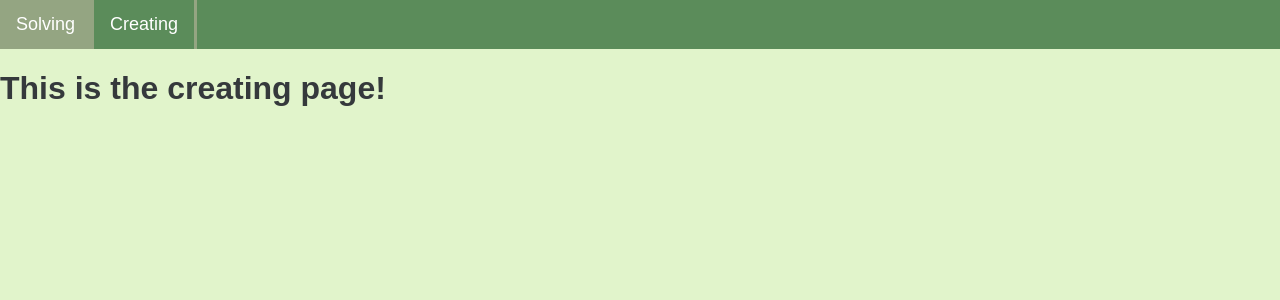
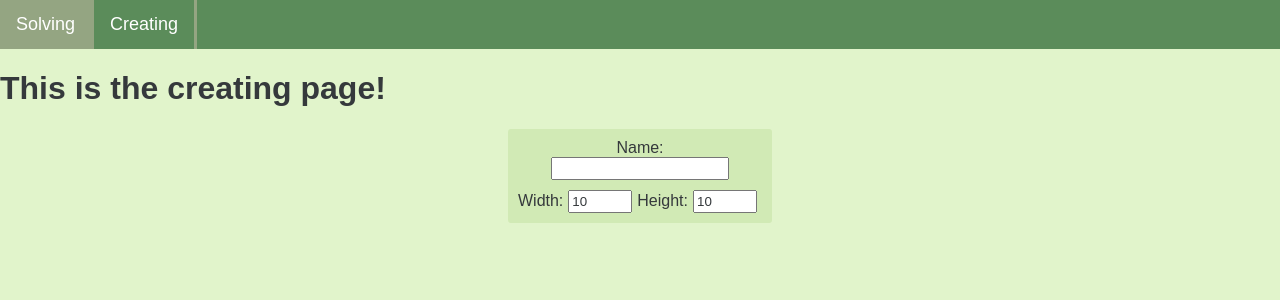
Before and after one commit to arjen0203/nonogram-frontend, a React (Create React App) app: page /creating in a window 1280 px wide. Shown: the top 300 px of the page. Built offline with nearby package versions, Linux system fonts and the light colour scheme.

Commit message:
working options and starting on grid

```diff
--- a/src/Creating/Creating.js
+++ b/src/Creating/Creating.js
@@ -1,6 +1,7 @@
 import React from "react";
 import Options from "./Options";
 import DrawingGrid from "./DrawingGrid";
+import './creatingStyling.scss';
 
 class Creating extends React.Component {
     constructor(props) {
@@ -14,11 +15,14 @@ class Creating extends React.Component {
     }
 
     changeWidth(width) {
-        this.setState(width);
+        this.setState({width});
     }
 
     changeHeight(height) {
-        this.setState(height);
+        this.setState({height});
+    }
+    changeName(name) {
+        this.setState({name});
     }
 
     render() {
@@ -29,7 +33,8 @@ class Creating extends React.Component {
                 </h1>
                 <form>
                     <DrawingGrid width={this.state.width} height={this.state.height}></DrawingGrid>
-                    <Options changeWidth={this.changeWidth()} changeHeight={this.changeHeight()}></Options>
+                    <Options changeWidth={(e) => this.changeWidth(e)} changeHeight={(e) => this.changeHeight(e)} changeName={(e) => this.changeName(e)}
+                             width={this.state.width} height={this.state.height} name={this.state.name} ></Options>
                 </form>
             </div>
         );
--- /dev/null
+++ b/src/Creating/DrawSquare.js
@@ -0,0 +1,20 @@
+import React, {Component} from 'react';
+
+class DrawSquare extends Component {
+    render() {
+        if (this.props.value === 1){
+            var filled = { backgroundColor: '#35393C'};
+        }
+        return (
+            <div
+                // className="draw-square"
+                // style={filled}
+                // onMouseDown={(e) => this.props.onMouseDown(e)}
+                // onMouseEnter={(e) => this.props.onMouseEnter(e)}
+            >
+            </div>
+        );
+    }
+}
+
+export default DrawSquare;
--- a/src/Creating/DrawingGrid.js
+++ b/src/Creating/DrawingGrid.js
@@ -1,10 +1,22 @@
 import React, {Component} from 'react';
+import DrawSquare from "./DrawSquare";
 
 class DrawingGrid extends Component {
+    createGrid(){
+        var grid = [];
+        for (let x = 0; x < this.props.width; x++){
+            var row = [];
+            for (let y = 0; y < this.props.height; y++){
+                row.push(<DrawSquare></DrawSquare>);
+            }
+            grid.push(<div>{row}</div>)
+        }
+        return grid;
+    }
     render() {
         return (
-            <div>
-
+            <div className="drawing-grid">
+                {this.createGrid()}
             </div>
         );
     }
--- a/src/Creating/Options.js
+++ b/src/Creating/Options.js
@@ -3,10 +3,19 @@ import React, {Component} from 'react';
 class Options extends Component {
     render() {
         return (
-            <div>
-                {/*x size*/}
-                {/*y size*/}
-                {/*name*/}
+            <div className="center">
+                <div className="options">
+                    <label>Name: </label>
+                    <input className="name-input" type="text" id="fname" name="fname" value={this.props.name} onChange={(e) => this.props.changeName(e.target.value)}></input>
+                    <div>
+                        <label>Width:</label>
+                        <input className="size-input" type="number" id="width" name="quantity" min="2" max="100"
+                               value={this.props.width} onChange={(e) => this.props.changeWidth(e.target.value)}></input>
+                        <label>Height:</label>
+                        <input className="size-input" type="number" id="Height" name="quantity" min="2" max="100"
+                               value={this.props.height} onChange={(e) => this.props.changeHeight(e.target.value)}></input>
+                    </div>
+                </div>
             </div>
         );
     }
--- /dev/null
+++ b/src/Creating/creatingStyling.scss
@@ -0,0 +1,26 @@
+.center {
+    justify-content: center;
+    display: flex;
+
+    .options {
+        background-color: #d1eab5;
+        display: flex;
+        flex-direction: column;
+        align-items: center;
+        padding: 10px;
+        max-width: 400px;
+        border-radius: 3px;
+
+        .size-input {
+            padding: 2px;
+            margin-left: 5px;
+            margin-right: 5px;
+        }
+
+        .name-input {
+            width: 70%;
+            padding: 2px;
+            margin-bottom: 10px;
+        }
+    }
+}
--- a/src/Solving/Square.js
+++ b/src/Solving/Square.js
@@ -5,7 +5,6 @@ class Square extends React.Component {
     render() {
         var display;
         if (this.props.value === 1){
-            // display = "⯀";
             var filled = { backgroundColor: '#35393C'};
         } else if (this.props.value === 2){
             display = "✖";
```
